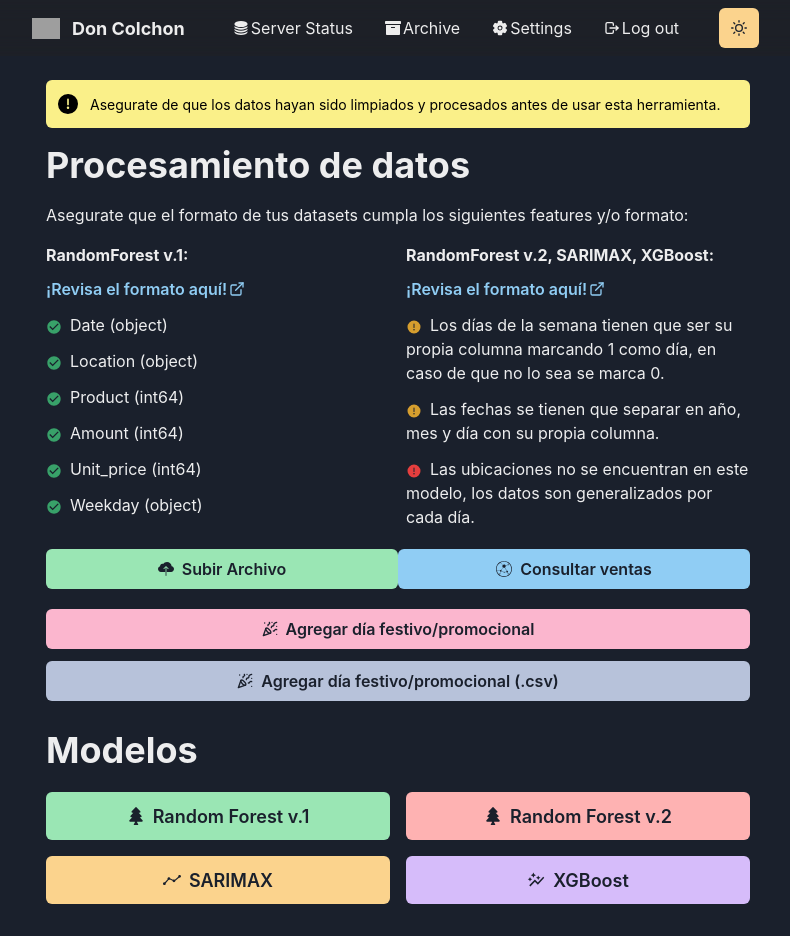
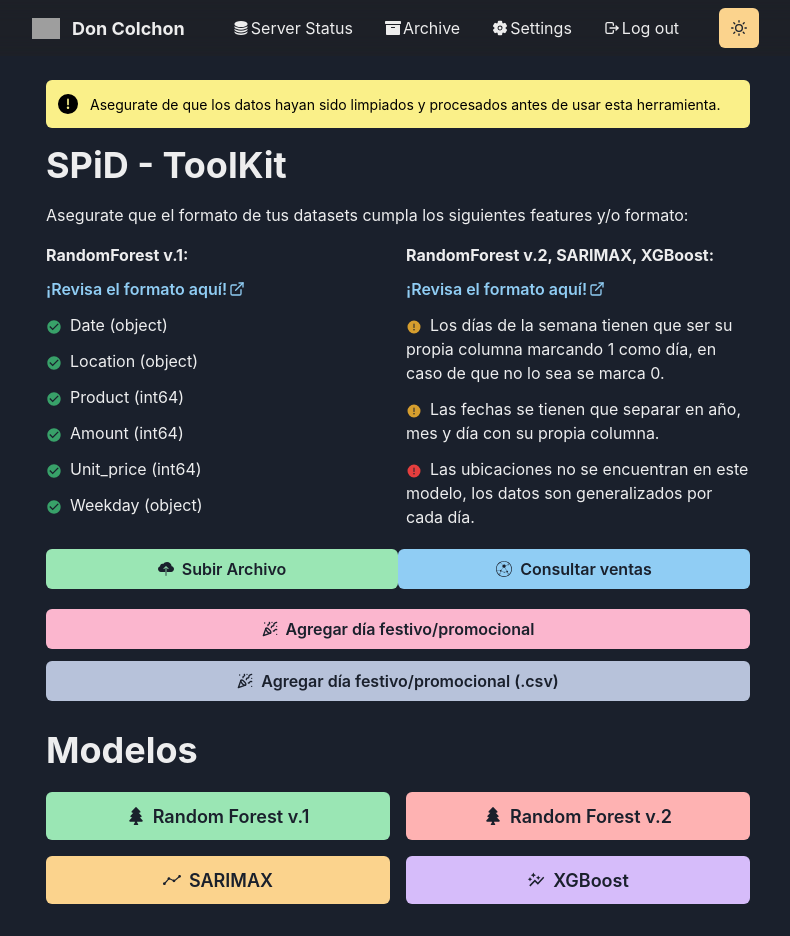
Before and after one commit to rpribau/TC2004-Reto, a Next.js app: page / in a window 1280 px wide. Shown: the whole page, without its empty margins (242-1032 px from the left). Built offline with nearby package versions, Linux system fonts and the light colour scheme; grey boxes are pictures that could not be loaded.

Commit message:
SPiD - ToolKit has born..

```diff
--- a/pages/index.js
+++ b/pages/index.js
@@ -23,7 +23,7 @@ const Page = () => {
                 <Box flexGrow={1}>
 
                     <Heading as="h2" variant="page-title" mt={4}>
-                        Procesamiento de datos
+                        SPiD - ToolKit
                     </Heading>
                     {/* Add your explanation text here */}
                     <Text mt={4}>Asegurate que el formato de tus datasets cumpla los siguientes features y/o formato: </Text>
```
